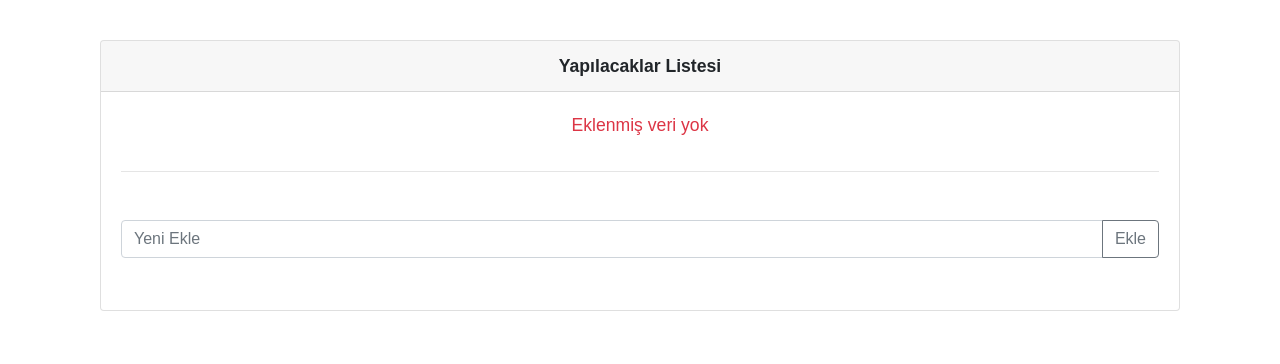
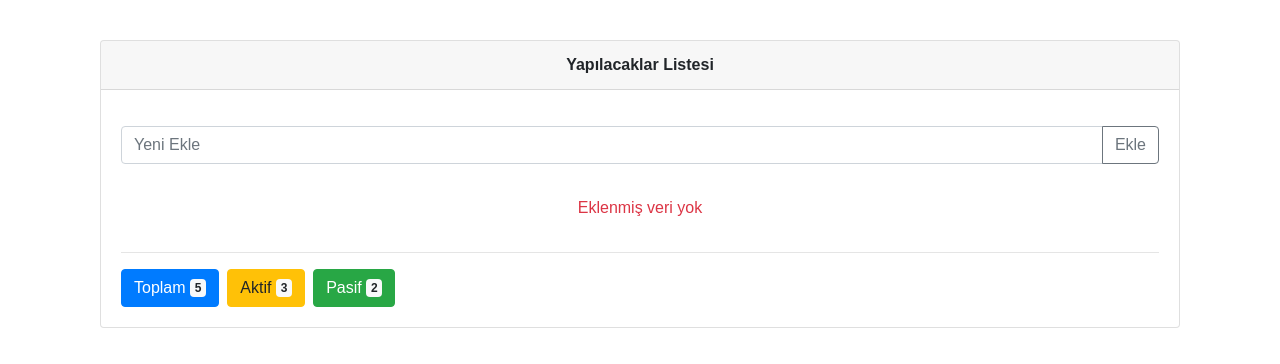
Before and after one commit to beytullahozturk/todo-list-vue-app, a Vue app: page / in a window 1280 px wide. Shown: the top 364 px of the page. Built offline with nearby package versions, Linux system fonts and the light colour scheme.

Commit message:
bazı düzeltmeler yapıldı

```diff
--- a/src/App.vue
+++ b/src/App.vue
@@ -6,6 +6,14 @@
           <strong>Yapılacaklar Listesi</strong>
         </div>
         <div class="card-body">
+          <form class="form-group" @submit.prevent="addNewItem">
+            <div class="input-group mb-3">
+              <input type="text" class="form-control" placeholder="Yeni Ekle" aria-label="Yeni Ekle" aria-describedby="basic-addon2" v-model="newItemTitle">
+              <div class="input-group-append">
+                <button class="btn btn-outline-secondary" type="submit">Ekle</button>
+              </div>
+            </div>
+          </form>
           <table class="table">
             <tbody v-if="items.length">
               <tr :key=index v-for="(item,index) in items">
@@ -27,14 +35,9 @@
             <p class="text-danger" v-else align="center">Eklenmiş veri yok</p>
           </table>
           <hr/>
-          <form class="form-group" @submit.prevent="addNewItem">
-            <div class="input-group mb-3">
-              <input type="text" class="form-control" placeholder="Yeni Ekle" aria-label="Yeni Ekle" aria-describedby="basic-addon2" v-model="newItemTitle">
-              <div class="input-group-append">
-                <button class="btn btn-outline-secondary" type="submit">Ekle</button>
-              </div>
-            </div>
-          </form>
+          <button class="btn btn-primary mr-2">Toplam <span class="badge badge-light">5</span></button>
+          <button class="btn btn-warning mr-2">Aktif <span class="badge badge-light">3</span></button>
+          <button class="btn btn-success mr-2">Pasif <span class="badge badge-light">2</span></button>
         </div>
       </div>
     </div>
@@ -77,7 +80,7 @@ export default {
       box-sizing: border-box;
       -webkit-overflow-scrolling: touch;
       font-family: 'Poppins', sans-serif;
-      font-size: 1.1rem;
+      font-size: 1rem;
     }
     .actions{
       float: right;
@@ -87,7 +90,7 @@ export default {
       color: green;
     }
     form {
-        margin-top: 3rem;
+        margin-top: 1rem;
         display: flex;
         flex-wrap: wrap;
     }
@@ -100,7 +103,7 @@ export default {
         flex-grow: 1;
         border: none;
         background: #f7f1f1;
-        padding: 0 1.5em;
+        padding: 0 1em;
         font-size: initial;
         height: 33px;
     }
```
Also changed, not shown: 2 other files (tests, documents, lock files or other folders).
